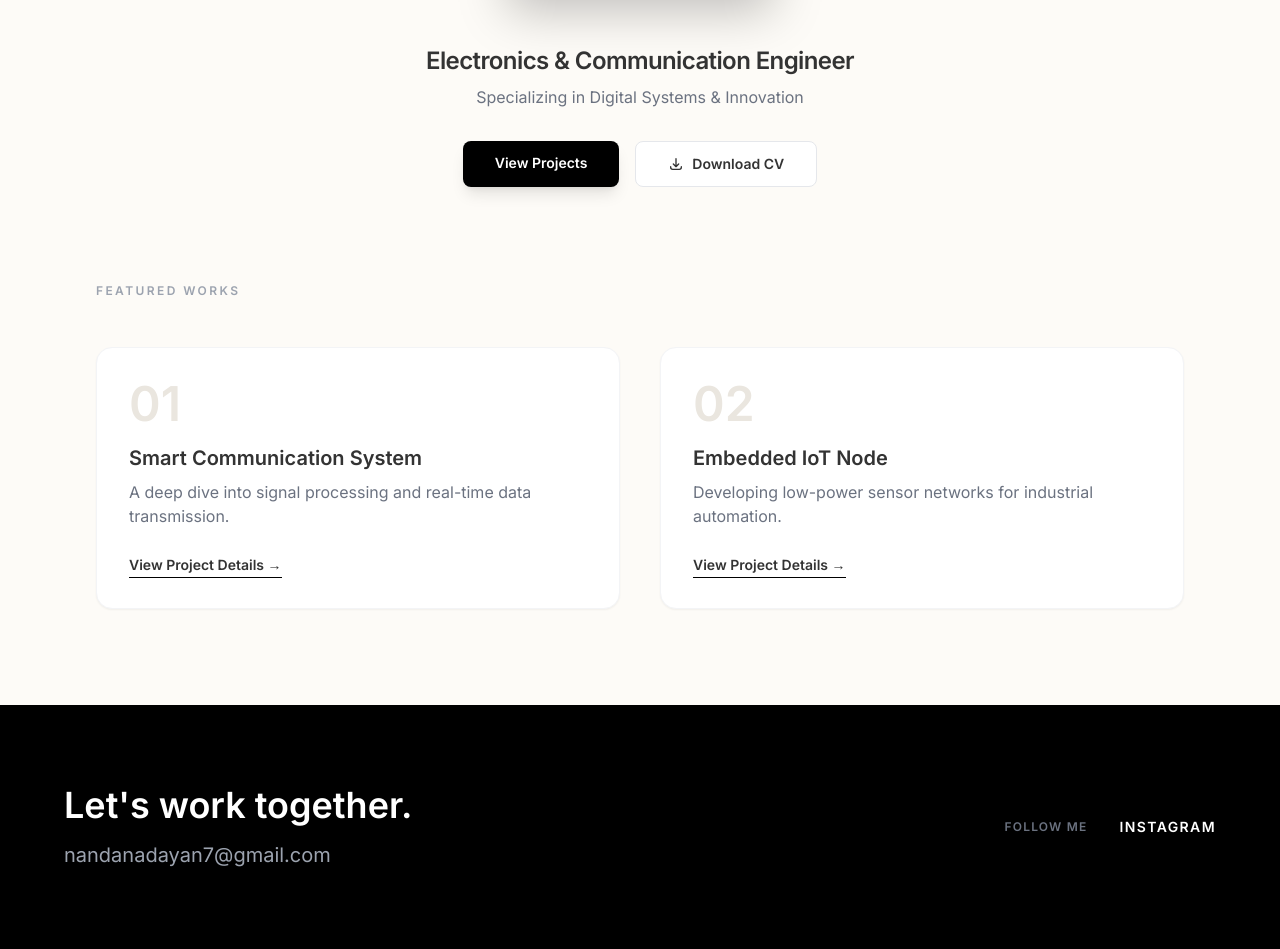
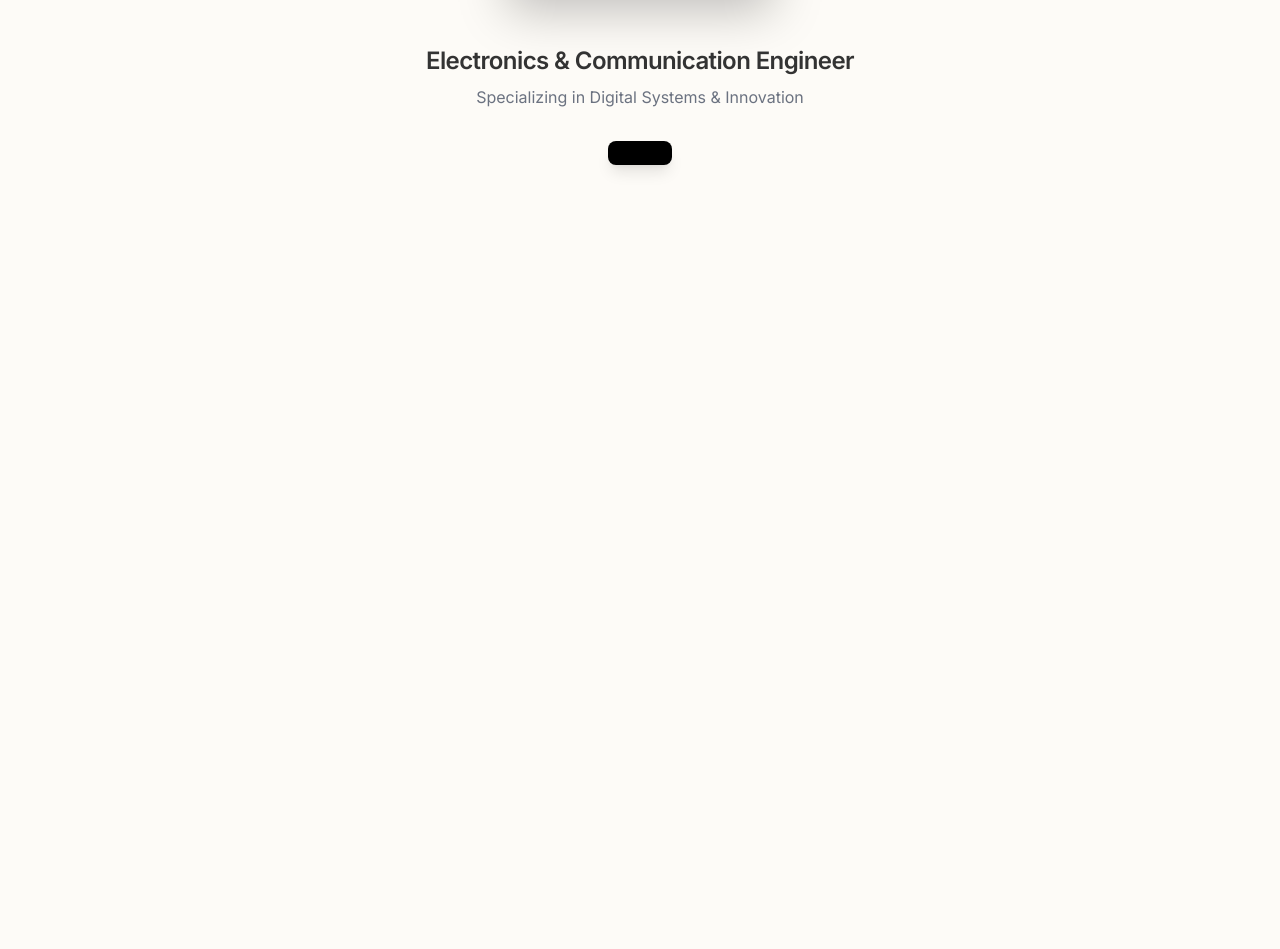
Before and after one commit to nandanadayan7-prog/portfolio., a plain HTML site: page index.html in a window 1280 px wide. Shown: the part 573-1522 px from the top of the page. After the commit the page ends 800 px from the top, so only its background shows below. Drawn offline with nearby package versions, Linux system fonts and the light colour scheme.

Commit message:
Update index.html

```diff
--- a/index.html
+++ b/index.html
@@ -10,6 +10,7 @@
         body { font-family: 'Inter', sans-serif; background-color: #FDFBF7; color: #333; scroll-behavior: smooth; }
         .hero-title { font-family: 'Syne', sans-serif; font-size: clamp(3rem, 12vw, 10rem); }
         .project-card:hover { transform: translateY(-10px); transition: all 0.4s cubic-bezier(0.175, 0.885, 0.32, 1.275); }
+        .syne { font-family: 'Syne', sans-serif; }
     </style>
 </head>
 <body>
@@ -36,48 +37,4 @@
             <p class="text-gray-500 mt-2 font-medium">Specializing in Digital Systems & Innovation</p>
 
             <div class="mt-8 flex justify-center gap-4">
-                <a href="#work" class="bg-black text-white px-8 py-3 rounded-lg text-sm font-bold shadow-lg hover:bg-gray-800 transition">View Projects</a>
-
-                <a href="assets/my-cv.pdf" download="Nandana_D_CV" class="bg-white border border-gray-200 px-8 py-3 rounded-lg text-sm font-bold hover:bg-gray-50 transition flex items-center gap-2">
-                    <svg xmlns="http://www.w3.org/2000/svg" class="h-4 w-4" fill="none" viewBox="0 0 24 24" stroke="currentColor">
-                        <path stroke-linecap="round" stroke-linejoin="round" stroke-width="2" d="M4 16v1a3 3 0 003 3h10a3 3 0 003-3v-1m-4-4l-4 4m0 0l-4-4m4 4V4" />
-                    </svg>
-                    Download CV
-                </a>
-            </div>
-        </div>
-    </section>
-
-    <section id="work" class="max-w-6xl mx-auto py-24 px-8">
-        <h3 class="text-xs uppercase tracking-[0.2em] text-gray-400 mb-12 font-bold">Featured Works</h3>
-        <div class="grid md:grid-cols-2 gap-10">
-            <div class="project-card bg-white p-8 rounded-2xl border border-gray-100 shadow-sm">
-                <span class="text-5xl font-extrabold text-[#EAE6DF] family-syne">01</span>
-                <h4 class="text-xl font-bold mt-4">Smart Communication System</h4>
-                <p class="text-gray-500 mt-2 mb-6">A deep dive into signal processing and real-time data transmission.</p>
-                <a href="#" class="text-sm font-bold border-b border-black pb-1 hover:text-gray-400 hover:border-gray-400">View Project Details →</a>
-            </div>
-            <div class="project-card bg-white p-8 rounded-2xl border border-gray-100 shadow-sm">
-                <span class="text-5xl font-extrabold text-[#EAE6DF] family-syne">02</span>
-                <h4 class="text-xl font-bold mt-4">Embedded IoT Node</h4>
-                <p class="text-gray-500 mt-2 mb-6">Developing low-power sensor networks for industrial automation.</p>
-                <a href="#" class="text-sm font-bold border-b border-black pb-1 hover:text-gray-400 hover:border-gray-400">View Project Details →</a>
-            </div>
-        </div>
-    </section>
-
-    <footer class="bg-black text-white py-20 px-8">
-        <div class="max-w-6xl mx-auto flex flex-col md:flex-row justify-between items-start md:items-center">
-            <div class="mb-10 md:mb-0">
-                <h2 class="text-4xl font-bold mb-4">Let's work together.</h2>
-                <a href="mailto:nandanadayan7@gmail.com" class="text-gray-400 text-xl hover:text-white transition">nandanadayan7@gmail.com</a>
-            </div>
-            <div class="flex gap-8 items-center">
-                <p class="text-xs font-bold uppercase tracking-widest text-gray-500">Follow Me</p>
-                <a href="https://www.instagram.com/nandanaadayan" target="_blank" class="text-sm font-bold hover:text-pink-400 transition tracking-widest uppercase">Instagram</a>
-            </div>
-        </div>
-    </footer>
-
-</body>
-</html>
+                <a href="#work" class="bg-black text-white px-8 py-3 rounded-lg text-sm font-bold shadow-lg hover:bg-gray-800 transition">
```
